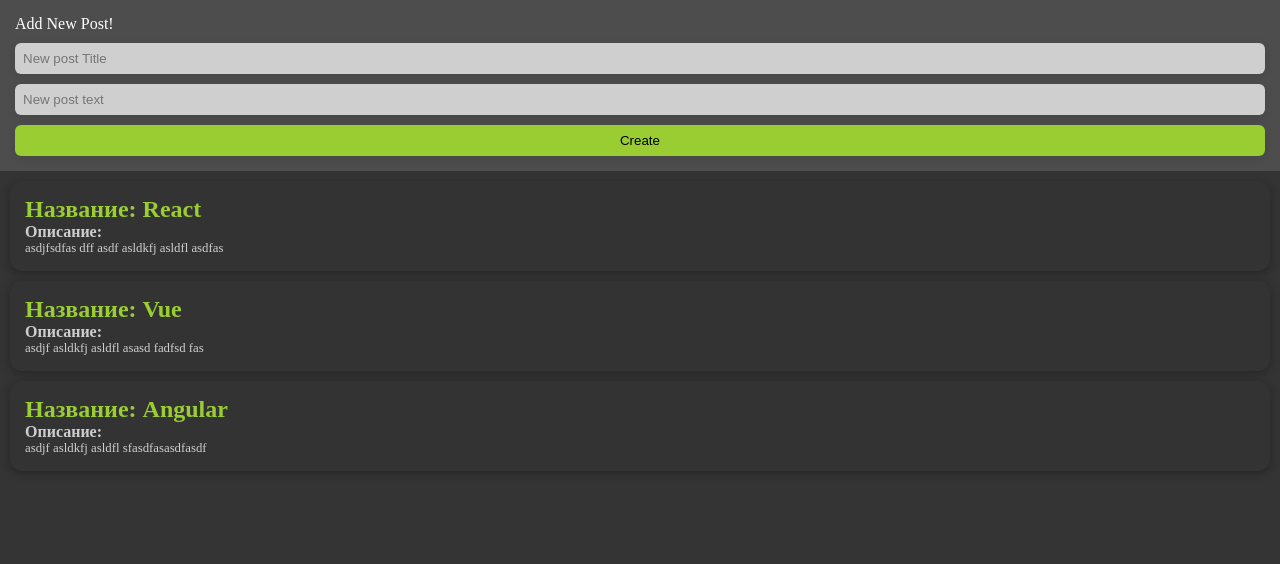
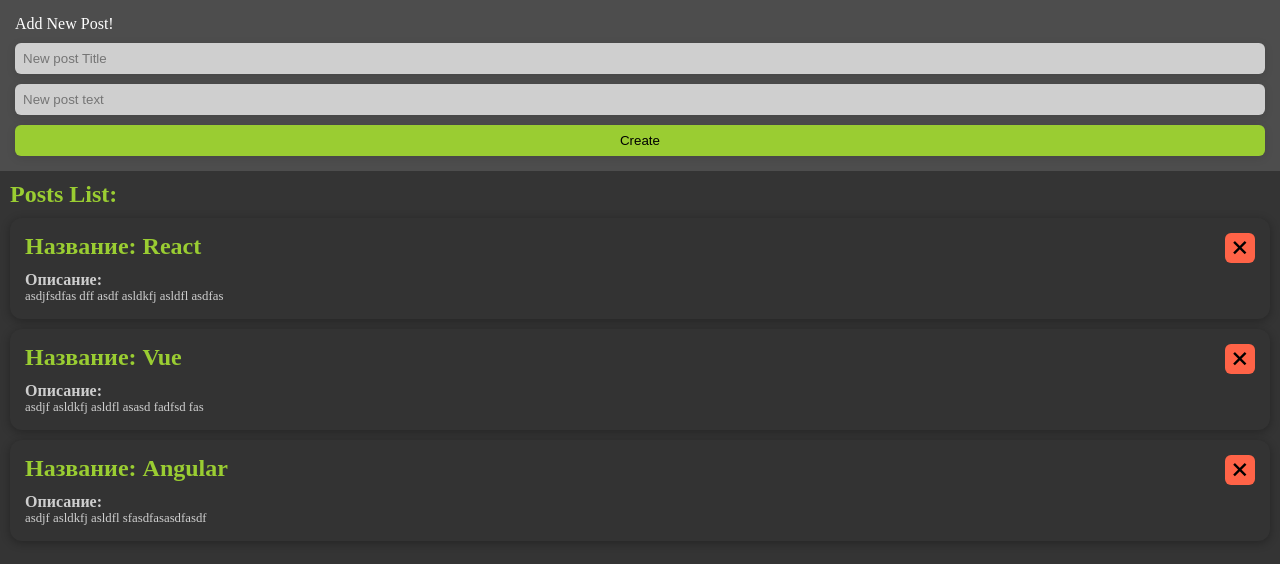
Before and after one commit to AleshaIdetRvat/first-vue-todo-app, a Vue app: page / in a window 1280 px wide. Shown: the top 564 px of the page. Built offline with nearby package versions, Linux system fonts and the light colour scheme.

Commit message:
add UI component `CloseBtn.vue`

```diff
--- a/src/components/NewPostForm.vue
+++ b/src/components/NewPostForm.vue
@@ -42,6 +42,7 @@ export default {
         },
     },
 }
+
 </script>
 <style scoped>
 .new-post-form {
--- /dev/null
+++ b/src/components/PostItem.vue
@@ -0,0 +1,55 @@
+<template>
+    <article class="post">
+        <h2 class="post__title"><strong>Название:</strong> {{ post.title }}</h2>
+
+        <close-btn />
+
+        <section class="post__content">
+            <h3 class="post__second-title">Описание:</h3>
+            <p class="post__description">
+                {{ post.content }}
+            </p>
+        </section>
+    </article>
+</template>
+
+<script>
+import CloseBtn from "@/components/UI/CloseBtn"
+
+export default {
+    components: { CloseBtn },
+    props: {
+        post: {
+            type: Object,
+            required: true,
+        },
+    },
+}
+</script>
+<style scoped>
+.post {
+    display: grid;
+    grid-template-columns: 1fr auto;
+    gap: 8px;
+    padding: 15px;
+    background: rgb(51, 51, 51);
+    box-shadow: 0px 2px 10px rgba(0, 0, 0, 0.3);
+    border-radius: 12px;
+}
+
+.post__title {
+}
+
+.post__content {
+    color: whitesmoke;
+    opacity: 0.8;
+}
+
+.post__second-title {
+    font-size: 1em;
+}
+
+.post__description {
+    font-size: 0.8em;
+}
+</style>
--- a/src/components/PostList.vue
+++ b/src/components/PostList.vue
@@ -1,21 +1,16 @@
 <template>
     <div class="container">
-        <article class="post" v-for="post in posts" :key="post.id">
-            <h2 class="post__title">
-                <strong>Название:</strong> {{ post.title }}
-            </h2>
-            <section class="post__content">
-                <h3 class="post__second-title">Описание:</h3>
-                <p class="post__description">
-                    {{ post.content }}
-                </p>
-            </section>
-        </article>
+        <h2>Posts List:</h2>
+        <post-item v-for="post in posts" :post="post" :key="post.id" />
     </div>
 </template>
 
 <script>
+import PostItem from "@/components/PostItem"
+
 export default {
+    components: { PostItem },
+
     props: {
         posts: {
             type: Array,
@@ -32,27 +27,4 @@ export default {
     flex-direction: column;
     gap: 10px;
 }
-
-.post {
-    padding: 15px;
-    background: rgb(51, 51, 51);
-    box-shadow: 0px 2px 10px rgba(0, 0, 0, 0.3);
-    border-radius: 12px;
-}
-
-.post__title {
-}
-
-.post__content {
-    color: whitesmoke;
-    opacity: 0.8;
-}
-
-.post__second-title {
-    font-size: 1em;
-}
-
-.post__description {
-    font-size: 0.8em;
-}
 </style>
--- /dev/null
+++ b/src/components/UI/CloseBtn.vue
@@ -0,0 +1,34 @@
+<template>
+    <button class="close-btn" aria-label="delete"><i>+</i></button>
+</template>
+
+<script>
+export default {}
+</script>
+
+<style scoped>
+.close-btn {
+    transition: 0.2s;
+    cursor: pointer;
+    width: 30px;
+    height: 30px;
+    background: tomato;
+    border: none;
+    border-radius: 6px;
+}
+.close-btn:hover {
+    opacity: 0.6;
+}
+
+.close-btn > i {
+    display: flex;
+    flex-direction: column;
+    align-items: center;
+
+    transform: rotate(45deg) translate(-1px, -3px);
+    width: 100%;
+    height: 100%;
+    font-size: 2.5em;
+    line-height: 110%;
+}
+</style>
```
